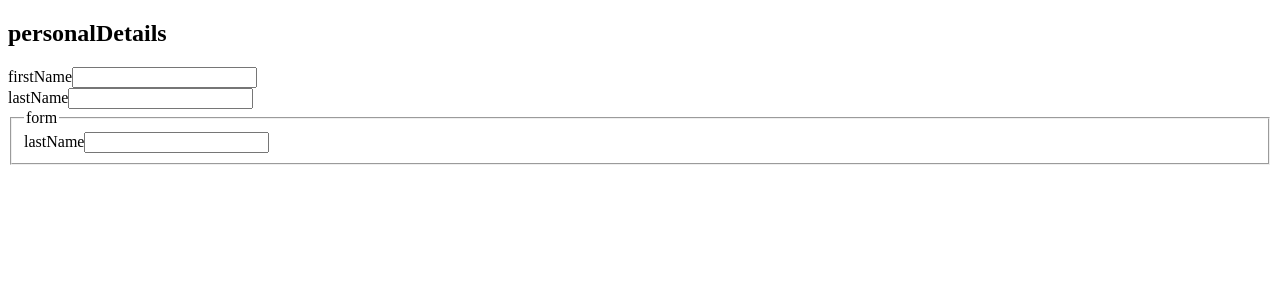
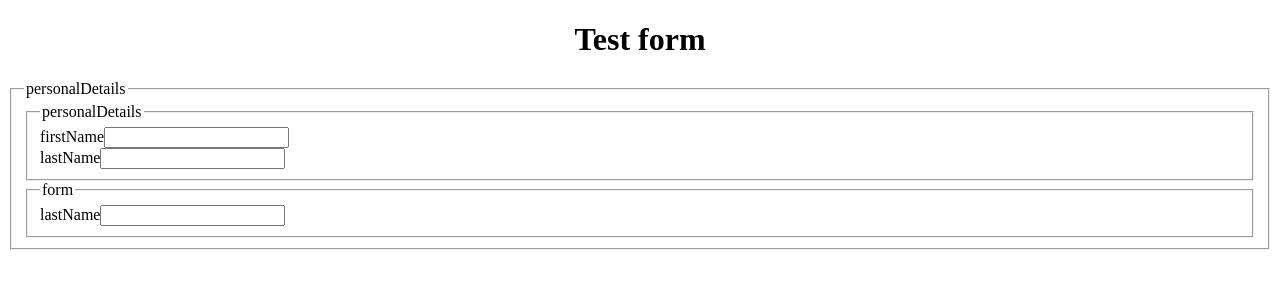
Before and after one commit to athulmurali/json-form-react, a React (Vite) app: page / in a window 1280 px wide. Shown: the top 300 px of the page. Built offline with nearby package versions, Linux system fonts and the light colour scheme.

Commit message:
before path fix

```diff
--- a/src/FormRenderer.tsx
+++ b/src/FormRenderer.tsx
@@ -1,6 +1,7 @@
 import React, { useState } from "react";
 import { FormStore } from "./FormStore";
 import { IFieldState, IFormState } from "./IStates";
+import { time } from "console";
 
 interface Props {
   forms?: FormStore;
@@ -14,26 +15,28 @@
 
   const handleFieldChange = (fieldName: string, value: any, fieldPath: string) => {
     const formCopy = { ...form };
-    formCopy[fieldName].touched = true;
-    formCopy[fieldName].value = value;
-    props.forms.updateForm(props.formName, formCopy);
-    setForm(formCopy);
+    // formCopy[fieldName].touched = true;
+    // formCopy[fieldName].value = value;
+    // props.forms.updateForm(props.formName, formCopy);
+    // setForm(formCopy);
     // Do something with the fieldPath
     console.log("Field Path:", fieldPath);
   };
 
   const renderField = (fieldKey: string, field: IFieldState | IFormState, fieldPath: string) => {
     const currentFieldPath = fieldPath ? `${fieldPath}.${fieldKey}` : fieldKey;
+    console.log("currentFieldPath ", currentFieldPath)
 
     let fieldValue;
     if ('value' in field) {
       fieldValue = field.value;
     return (
-      <div key={fieldKey}>
-        <label>{fieldKey}</label>
+      <div key={1000000* Math.random()}>
+        <label key={1000000* Math.random()}>{fieldKey}</label>
         <input
+          key={1000000* Math.random()}
           type="text"
-          value={fieldValue}
+          // value={fieldValue}
           onChange={(e) => handleFieldChange(fieldKey, e.target.value, currentFieldPath)}
         />
       </div>
@@ -41,7 +44,7 @@
   }
   else{
     Array.from(Object.keys(field || {})).map(k=> console.log(k , field[k]))
-    return <fieldset>
+    return <fieldset key={1000000* Math.random()}>
         <legend>{fieldKey}</legend>
       {Object.keys(field || {}).map( k=> renderField(k , field[k], fieldPath)
       )}
@@ -54,8 +57,11 @@
     const fieldsJSX = fieldKeys.map((k) => renderField(k, form[k], fieldPath));
     return (
       <div>
-        <h2>{formKey}</h2>
+        <h1 key={1000000* Math.random()} style={{textAlign: "center"}}>Test form</h1>
+         <fieldset key={1000000* Math.random()}>
+        <legend key={1000000* Math.random()}>{formKey}</legend>
         {fieldsJSX}
+        </fieldset>
       </div>
     );
   };
@@ -64,7 +70,7 @@
     return null;
   }
 
-  return renderForm(props.formName || "", form);
+  return renderForm(props.formName || "", form, "");
 }
 
 const formStore = new FormStore();
--- a/src/FormStore.tsx
+++ b/src/FormStore.tsx
@@ -10,6 +10,7 @@
   payload: any;
 }
 const initialFormState: IFormState = {
+  personalDetails :{
   firstName: {
     value: '',
     touched: false,
@@ -28,6 +29,7 @@
     loading: false,
     error : null
   },
+},
   form :{
     lastName: {
       value: '',
```
